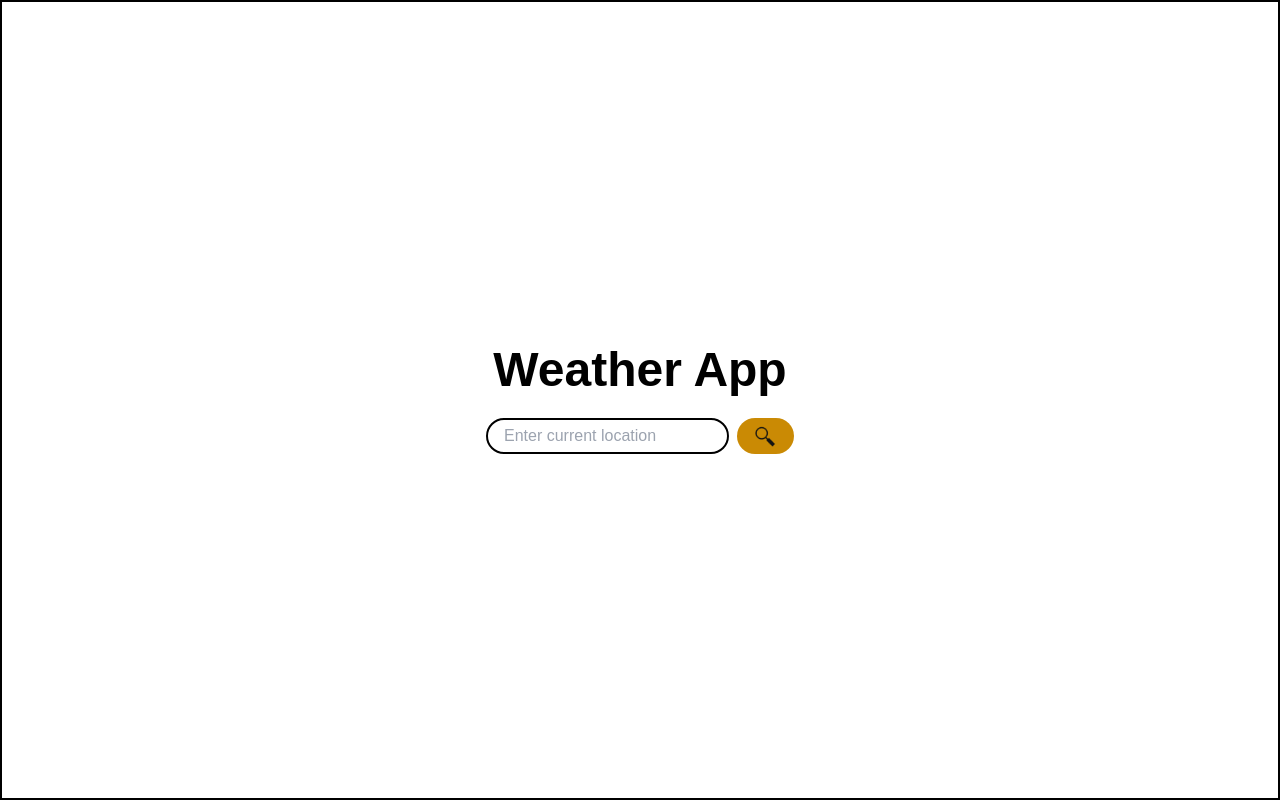
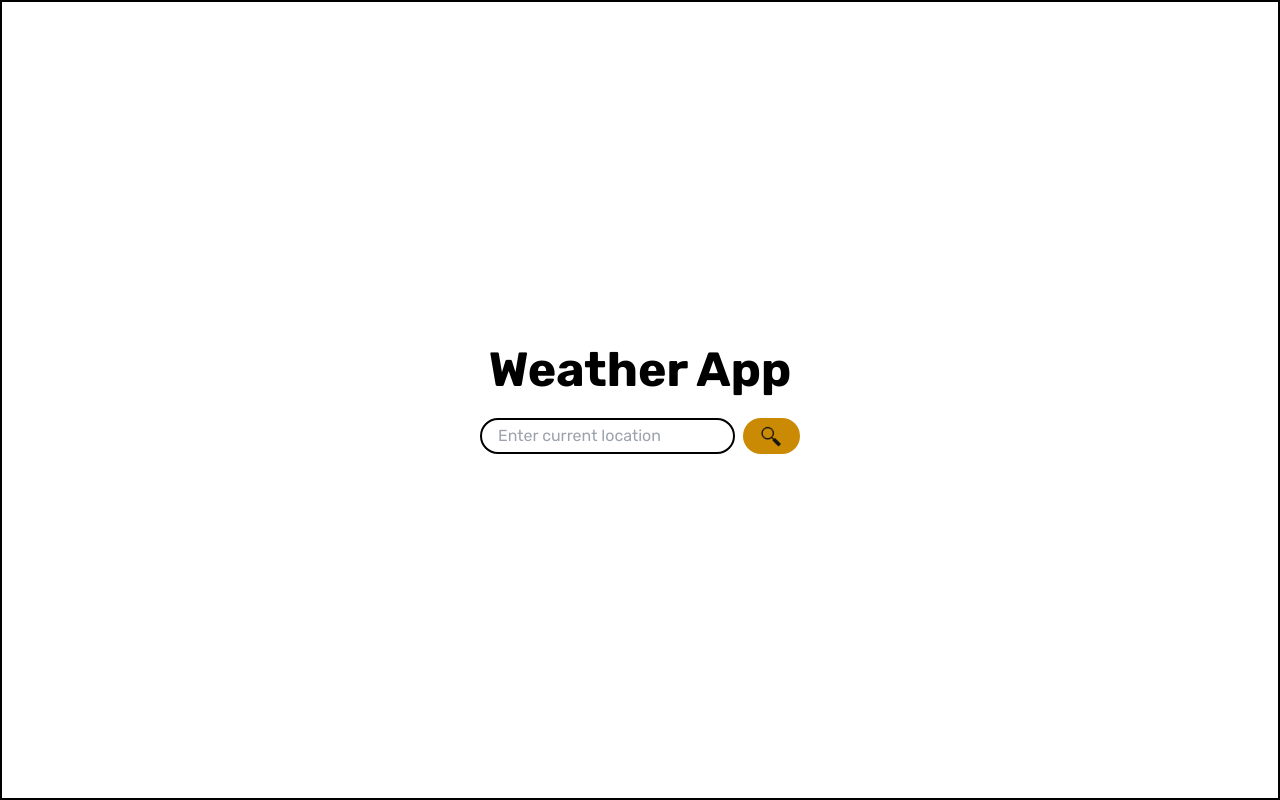
Before and after one commit to Vrishabhshri/WeatherApp, a Next.js app in the folder weather-app/: page / in a window 1280 px wide. Built offline with nearby package versions, Linux system fonts and the light colour scheme.

Commit message:
Added font

```diff
--- a/weather-app/src/app/globals.css
+++ b/weather-app/src/app/globals.css
@@ -2,10 +2,17 @@
 @tailwind components;
 @tailwind utilities;
 
+@font-face {
+  font-family: 'Rubik';
+  src: url('/fonts/Rubik-VariableFont_wght.ttf') format('truetype');
+  font-weight: 100 900;
+  font-style: normal;
+}
+
 body {
   color: var(--foreground);
   background: var(--background);
-  font-family: Arial, Helvetica, sans-serif;
+  font-family: 'Rubik', Arial, Helvetica, sans-serif;
   padding: 0;
   margin: 0;
 }
--- a/weather-app/src/app/page.tsx
+++ b/weather-app/src/app/page.tsx
@@ -12,10 +12,6 @@ export default function Home() {
 
   const colorIntensities = [400, 500, 600, 700, 800, 900, 950];
 
-  // const tempData = {
-  //   "London": -19
-  // }
-
   const handleInputBarChange = (e: React.ChangeEvent<HTMLInputElement>) => {
 
     setLocation(e.target.value);
@@ -23,18 +19,6 @@ export default function Home() {
   }
 
   const handleSearch = async () => {
-
-    // if (tempData[location]) {
-
-    //   setWeather(tempData[location]);
-    //   setLocationEntered(true)
-
-    // }
-    // else {
-
-    //   alert('Location could not be found')
-
-    // }
 
     if (location.trim() === '') {
 
@@ -48,6 +32,8 @@ export default function Home() {
       const APIKey = process.env.NEXT_PUBLIC_API_KEY;
 
       const params: any = {appid: APIKey, units: 'imperial'};
+
+      console.log(isCoords(location))
 
       // Updating params based on input type Zip Code/Coordinates/Location name
       if (isZipCode(location)) {
@@ -79,7 +65,7 @@ export default function Home() {
     }
     catch(error) {
 
-      alert('Sorry, location could not be found');
+      alert('Sorry, location could not be found. Make sure input is valid.');
       console.error(error);
 
     }
@@ -130,12 +116,12 @@ export default function Home() {
       {/* Title */}
       <h1
         className={`text-black font-bold mb-6 text-5xl
-                    transition-all duration-1000 ease-in-and-out ${isLocationEntered ? 'translate-y-[-320px]' : ''}`}>
+                    transition-all duration-1000 ease-in-and-out ${isLocationEntered ? 'translate-y-[-380px]' : ''}`}>
         Weather App
       </h1>
 
       {/* Input bar and button */}
-      <div className={`flex gap-2 transition-all duration-1000 ease-in-and-out ${isLocationEntered ? 'translate-y-[-320px]' : ''}`}>
+      <div className={`flex gap-2 transition-all duration-1000 ease-in-and-out ${isLocationEntered ? 'translate-y-[-380px]' : ''}`}>
 
         <input
           type="text"
@@ -163,14 +149,31 @@ export default function Home() {
       {/* Showing weather location when location has been entered */}
       {isLocationEntered && weather && (<div className="">
 
-        <div>
+        <div className='flex flex-row'>
 
+          <div className='border border-black'>
             <p>Temperature: {weather.main.temp} °F</p>
+          </div>
+
+          <div className='border border-black'>
             <p>Feels like: {weather.main.feels_like} °F</p>
+          </div>
+
+          <div className='border border-black'>
             <p>Humidity: {weather.main.humidity}</p>
+          </div>
+
+          <div className='border border-black'>
             <p>Precipitation: {weather.rain ? weather.rain['1h'] : 0}</p>
+          </div>
+
+          <div className='border border-black'>
             <p>Wind Speed: {weather.wind.speed}</p>
+          </div>
+
+          <div className='border border-black'>
             <p>UV Index: {weather.uvIndex}</p>
+          </div>
 
         </div>
 
--- a/weather-app/tailwind.config.ts
+++ b/weather-app/tailwind.config.ts
@@ -14,6 +14,9 @@ export default {
         coldColor: "#03045e",
         hotColor: "#dc2f02"
       },
+      fontFamily: {
+        rubik: ["var(--font-rubik)"]
+      }
     },
   },
   plugins: [],
```
Also changed, not shown: weather-app/public/fonts/Rubik-VariableFont_wght.ttf (added). Lines whose indentation alone changed are shown as unchanged.
